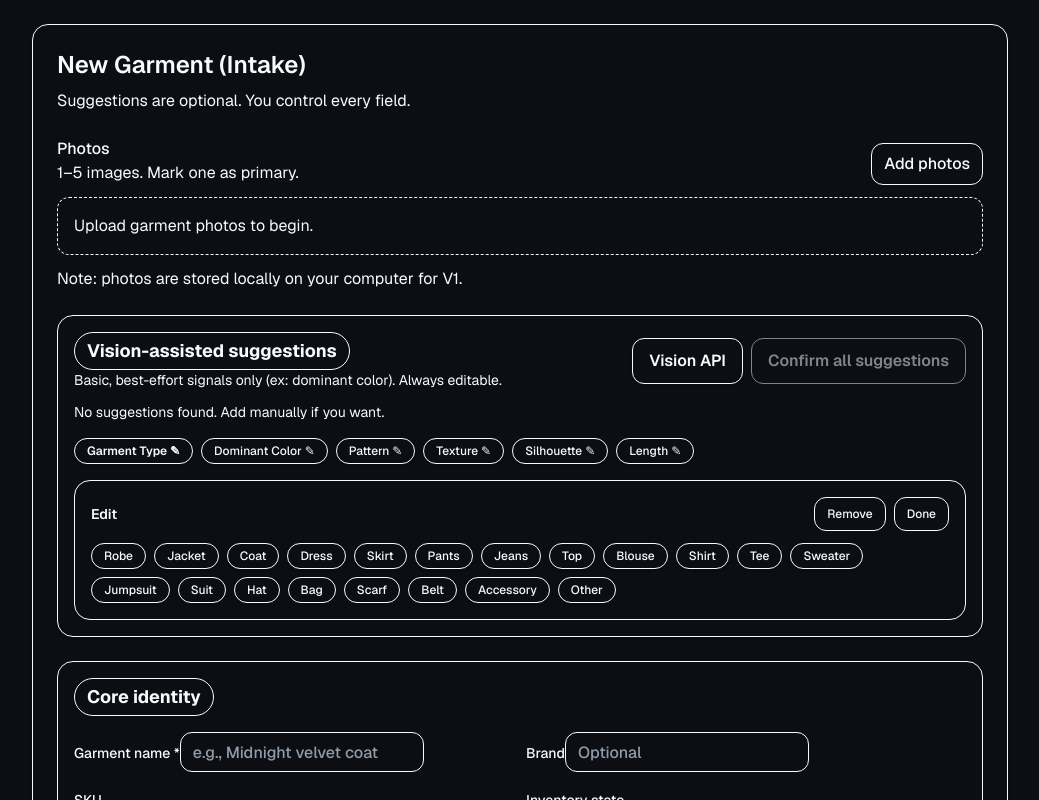
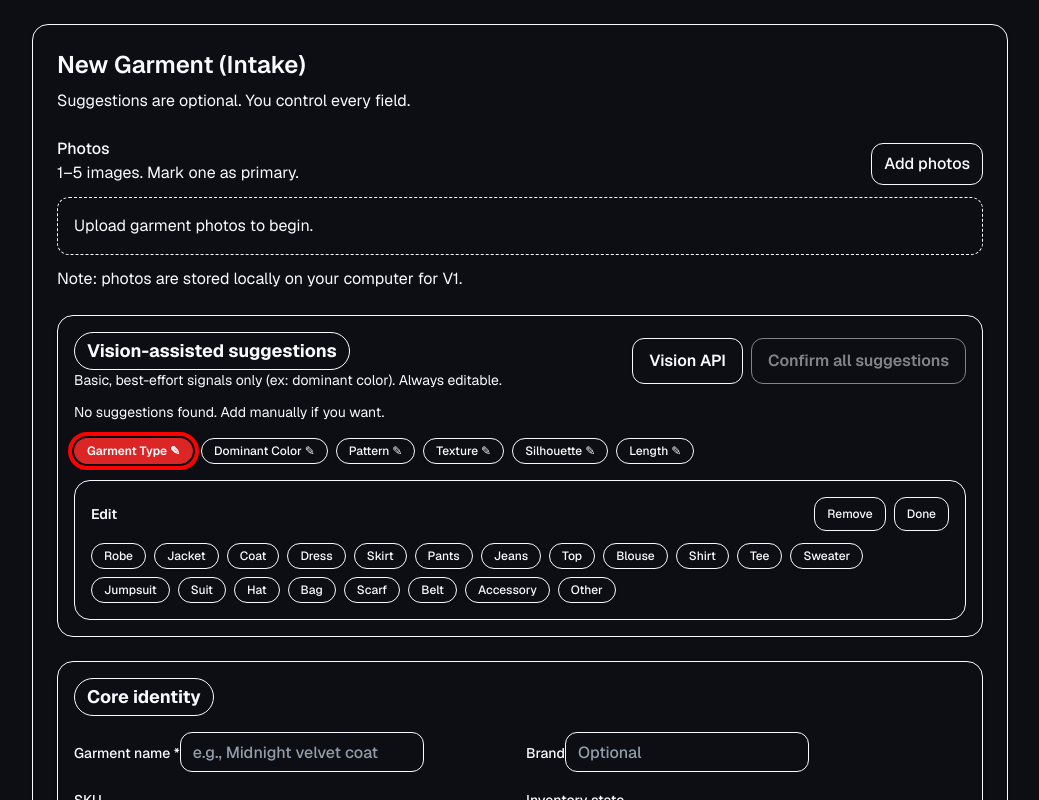
Before and after one commit to Robinowitz420/wardrobe-manager2, a Next.js app: page /dashboard/garments/new in a window 1280 px wide. Both pictures are taken after a click on the button "Garment Type ✎". Shown: the top 800 px of the page, without its empty margins (120-1159 px from the left). Built offline with nearby package versions, Linux system fonts and the light colour scheme.

Commit message:
Fix toggle active styling (data-active) incl. vision suggestions

```diff
--- a/src/app/dashboard/garments/new/page.tsx
+++ b/src/app/dashboard/garments/new/page.tsx
@@ -632,6 +632,7 @@ export default function NewGarmentPage() {
                 <button
                   type="button"
                   onClick={() => setEditingSuggestion("garmentType")}
+                  data-active={editingSuggestion === "garmentType" ? "true" : "false"}
                   className={
                     editingSuggestion === "garmentType"
                       ? "rounded-full border border-primary bg-primary px-3 py-1 text-xs font-semibold text-primary-foreground shadow-sm transition hover:opacity-95"
@@ -645,6 +646,7 @@ export default function NewGarmentPage() {
                 <button
                   type="button"
                   onClick={() => setEditingSuggestion("dominantColor")}
+                  data-active={editingSuggestion === "dominantColor" ? "true" : "false"}
                   className={
                     editingSuggestion === "dominantColor"
                       ? "rounded-full border border-primary bg-primary px-3 py-1 text-xs font-semibold text-primary-foreground shadow-sm transition hover:opacity-95"
@@ -658,6 +660,7 @@ export default function NewGarmentPage() {
                 <button
                   type="button"
                   onClick={() => setEditingSuggestion("pattern")}
+                  data-active={editingSuggestion === "pattern" ? "true" : "false"}
                   className={
                     editingSuggestion === "pattern"
                       ? "rounded-full border border-primary bg-primary px-3 py-1 text-xs font-semibold text-primary-foreground shadow-sm transition hover:opacity-95"
@@ -671,6 +674,7 @@ export default function NewGarmentPage() {
                 <button
                   type="button"
                   onClick={() => setEditingSuggestion("texture")}
+                  data-active={editingSuggestion === "texture" ? "true" : "false"}
                   className={
                     editingSuggestion === "texture"
                       ? "rounded-full border border-primary bg-primary px-3 py-1 text-xs font-semibold text-primary-foreground shadow-sm transition hover:opacity-95"
@@ -684,6 +688,7 @@ export default function NewGarmentPage() {
                 <button
                   type="button"
                   onClick={() => setEditingSuggestion("silhouette")}
+                  data-active={editingSuggestion === "silhouette" ? "true" : "false"}
                   className={
                     editingSuggestion === "silhouette"
                       ? "rounded-full border border-primary bg-primary px-3 py-1 text-xs font-semibold text-primary-foreground shadow-sm transition hover:opacity-95"
@@ -697,6 +702,7 @@ export default function NewGarmentPage() {
                 <button
                   type="button"
                   onClick={() => setEditingSuggestion("length")}
+                  data-active={editingSuggestion === "length" ? "true" : "false"}
                   className={
                     editingSuggestion === "length"
                       ? "rounded-full border border-primary bg-primary px-3 py-1 text-xs font-semibold text-primary-foreground shadow-sm transition hover:opacity-95"
@@ -766,6 +772,7 @@ export default function NewGarmentPage() {
                               } as any,
                             }))
                           }
+                          data-active={active ? "true" : "false"}
                           className={
                             active
                               ? "rounded-full border border-primary bg-primary px-3 py-1 text-xs font-semibold text-primary-foreground shadow-sm transition hover:opacity-95"
--- a/src/app/globals.css
+++ b/src/app/globals.css
@@ -196,6 +196,14 @@ button,
   transition: background-color 0.15s ease-in-out, border-color 0.15s ease-in-out, color 0.15s ease-in-out;
 }
 
+button[data-active="true"] {
+  outline: 4px solid red !important;
+  outline-offset: 2px;
+  background: #dc2626 !important;
+  border-color: #dc2626 !important;
+  color: white !important;
+}
+
 /* Focus states */
 *:focus-visible {
   outline: 2px solid hsl(var(--ring));
--- a/src/components/garments/multi-select-chips.tsx
+++ b/src/components/garments/multi-select-chips.tsx
@@ -15,7 +15,12 @@ export function MultiSelectChips<T extends string>({
   value,
   onChange,
 }: Props<T>) {
+  React.useEffect(() => {
+    console.log("MultiSelectChips mounted:", label);
+  }, [label]);
+
   function toggle(opt: T) {
+    console.log("MultiSelectChips toggle:", label, opt);
     if (value.includes(opt)) {
       onChange(value.filter((v) => v !== opt));
     } else {
@@ -26,6 +31,7 @@ export function MultiSelectChips<T extends string>({
   return (
     <div className="space-y-2">
       <div className="text-base font-medium">{label}</div>
+      <div className="text-xs text-muted-foreground">{value.length ? value.join(", ") : "none"}</div>
       <div className="flex flex-wrap gap-2">
         {options.map((opt) => {
           const active = value.includes(opt);
@@ -34,6 +40,7 @@ export function MultiSelectChips<T extends string>({
               key={opt}
               type="button"
               onClick={() => toggle(opt)}
+              data-active={active ? "true" : "false"}
               className={
                 active
                   ? "rounded-full border border-primary bg-primary px-3 py-1 text-xs font-semibold text-primary-foreground shadow-sm transition hover:opacity-95 focus-visible:outline-none focus-visible:ring-2 focus-visible:ring-ring/40 focus-visible:ring-offset-2"
```
